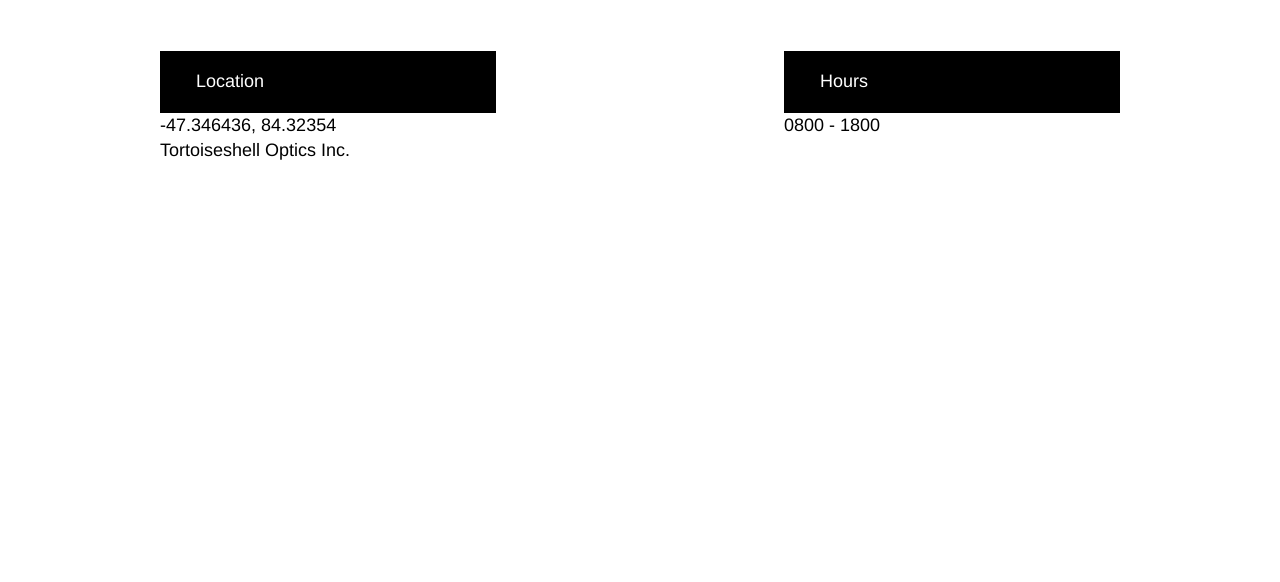
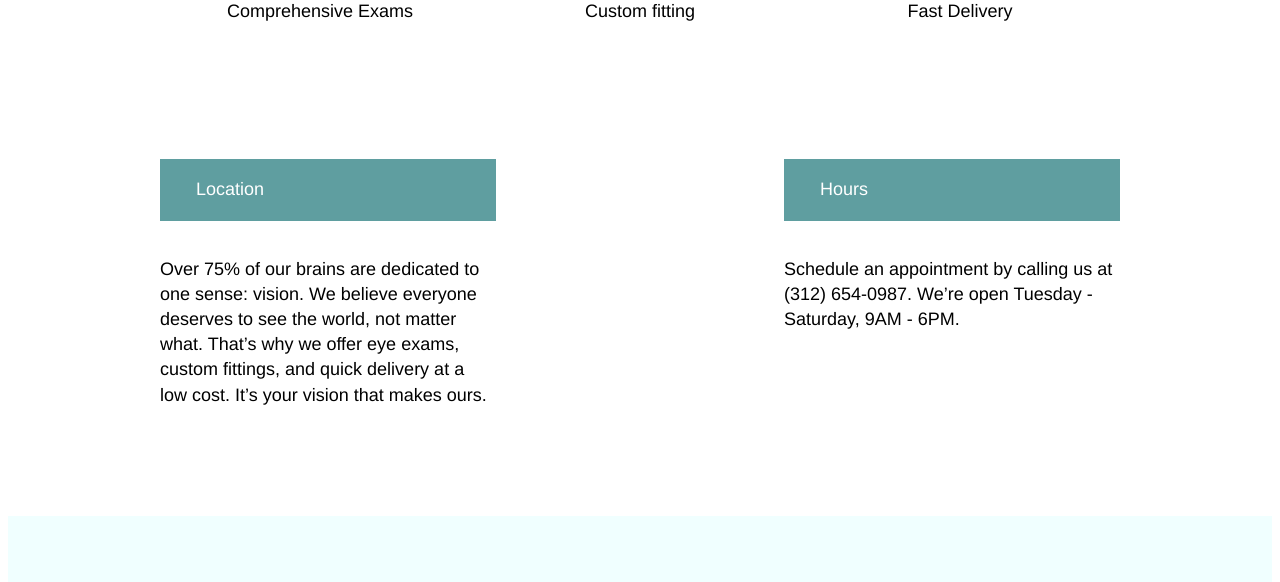
Before and after one commit to Phoebelisabethy/Tortoiseshell-Optics, a plain HTML site: page index.html in a window 1280 px wide. Shown: the part 862-1444 px from the top of the page. Before the commit the page ends 1033 px from the top, so only its background shows below. Drawn offline with Linux system fonts and the light colour scheme.

Commit message:
desktop version

```diff
--- a/index.html
+++ b/index.html
@@ -84,11 +84,11 @@
     <div class="business-info">
       <div class="info">
         <span class="title">Location</span>
-        <span>-47.346436, 84.32354</span>
+        <span>Over 75% of our brains are dedicated to one sense: vision. We believe everyone deserves to see the world, not matter what. That’s why we offer eye exams, custom fittings, and quick delivery at a low cost. It’s your vision that makes ours.</span>
       </div>
       <div class="info">
         <span class="title">Hours</span>
-        <span>0800 - 1800</span>
+        <span>Schedule an appointment by calling us at (312) 654-0987. We’re open Tuesday - Saturday, 9AM - 6PM.</span>
       </div>
     </div>
   </div>
@@ -97,7 +97,8 @@
 
   <footer>
     <div class="container">
-     Tortoiseshell Optics Inc.
+     <img src="https://s3.amazonaws.com/codecademy-content/courses/freelance-1/unit-5/tortoiseshell-optics/resources/images/logo-black.png">
+     <span>Tortoiseshell Optics Inc.</span>
     </div>
   </footer>
 
--- a/resources/css/index.css
+++ b/resources/css/index.css
@@ -113,7 +113,7 @@ li {
 .business-info {
   display: flex;
   justify-content: space-between;
-  margin-top: 3rem;
+  margin: 5rem 0rem;
 }
 
 .icon {
@@ -146,6 +146,30 @@ li {
 .info .title {
   display: block;
   padding: 1rem 2rem;
-  background-color: black;
+  background-color: cadetblue;
   color: white;
+  margin: 2rem 0rem;
 }
+
+  /* icons */
+
+footer {
+  background-color: azure;
+  color: black;
+  padding: 4rem 8rem;
+  top: 1rem;
+  position: relative;
+  font-size: 1rem;
+  z-index: 2;
+  display: flex;
+  justify-content: flex-start;
+}
+
+footer .container {
+  display: flex;
+  align-items: flex-start;
+  justify-content: space-between;
+  text-align: left;
+  margin: 0;
+
+}
```
